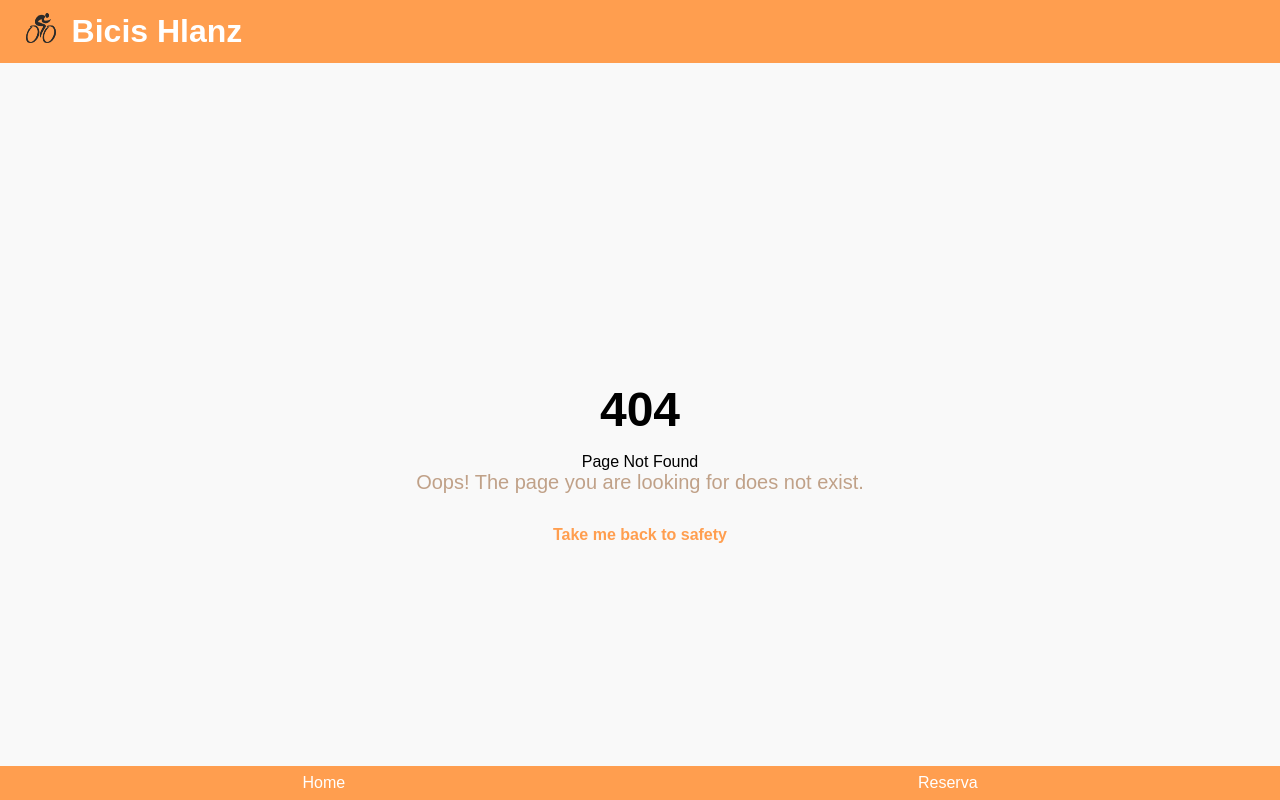
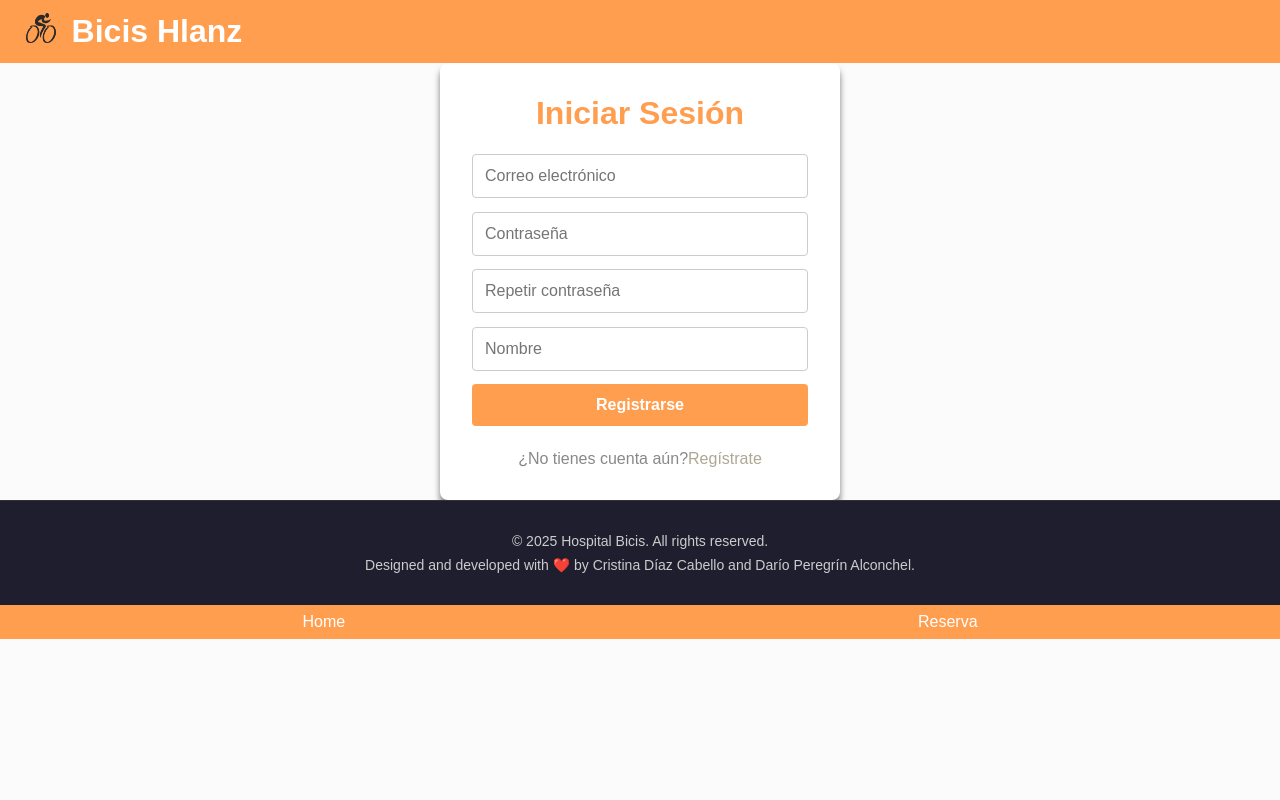
Before and after one commit to Bicis-HLanz/hopital-bicis, a Next.js app: page /registro in a window 1280 px wide. Before the commit this address had no page. Shown: the top 800 px of the page. Built offline with nearby package versions, Linux system fonts and the light colour scheme; no server answers.

Commit message:
implemented /registro page

```diff
--- a/app/components/login/RegisterForm.tsx
+++ b/app/components/login/RegisterForm.tsx
@@ -11,7 +11,7 @@ interface User {
   email: string;
 }
 
-const LoginForm: React.FC = () => {
+const RegisterForm: React.FC = () => {
   const [loggedInUser, setLoggedInUser] = useState<User | null>(null);
   const [email, setEmail] = useState<string>("");
   const [name, setName] = useState<string>("");
@@ -112,4 +112,4 @@ const LoginForm: React.FC = () => {
   );
 };
 
-export default LoginForm;
+export default RegisterForm;
--- /dev/null
+++ b/app/registro/page.tsx
@@ -0,0 +1,10 @@
+import RegisterForm from "../components/login/RegisterForm";
+
+
+export default function Page() {
+  return (
+    <>
+      <RegisterForm />
+    </>
+  );
+}
```
